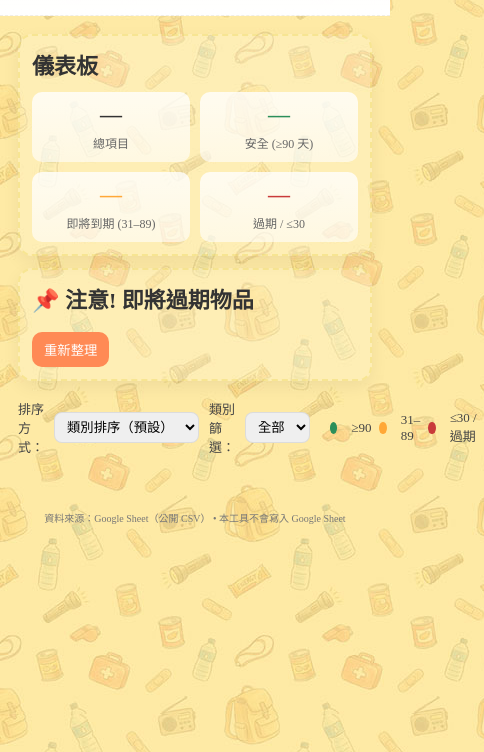
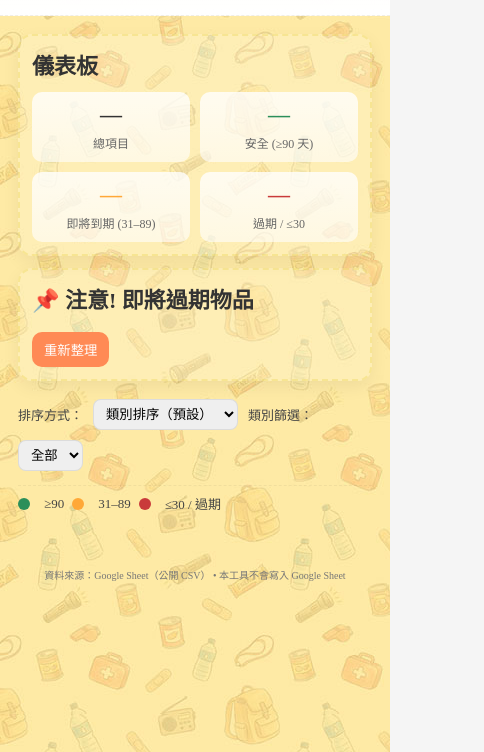
Before and after one commit to Winniewang7777/project_GoBag, a plain HTML site: page index.html in a window 390 px wide. Shown: the part 92-844 px from the top of the page, 484 px wide, since content can reach past the window. Drawn offline with Linux system fonts and the light colour scheme; no server answers.

Commit message:
更新新圖示；調整 CSS 控制項樣式以支援響應式佈局

```diff
--- a/index.html
+++ b/index.html
@@ -6,7 +6,7 @@
   <title>⛑️ 居家防災物資紀錄表</title>
   <!-- Link to external CSS -->
   <link rel="stylesheet" href="styles.css" />
-  <link rel="icon" type="image/png" href="icon.jpg">
+  <link rel="icon" type="image/png" href="icon.png">
 </head>
 <body>
   <!-- ==========================
--- a/styles.css
+++ b/styles.css
@@ -89,7 +89,7 @@ html,body {
 .urgent-item .meta { font-size:12px; color:#666; }
 
 /* controls */
-.controls { display:flex; gap:10px; align-items:center; margin-bottom:12px; }
+.controls { display:flex; gap:10px; align-items:center; margin-bottom:12px; flex-wrap: wrap;}
 .controls label { font-size:13px; color:#444; }
 .controls select { padding:6px 8px; border-radius:8px; border:1px solid rgba(0,0,0,0.08); }
 
@@ -167,4 +167,22 @@ html,body {
     /* 手機版：強制改回一欄 */
     grid-template-columns: 1fr;
   }
+
+  /* 1. 在手機版隱藏佔位符，不需要它來撐開距離了 */
+  .spacer {
+    display: none;
+  }
+  /* 2. 讓圖例區塊獨佔一行 (New Row) */
+  .legend {
+    width: 100%;        /* 強制佔滿寬度 */
+    margin-top: 4px;    /* 與上方的下拉選單拉開一點距離 */
+    padding-top: 8px;   /* 增加一點呼吸感 */
+    border-top: 1px dashed rgba(0,0,0,0.05); /* (選用) 加個分隔線讓層次清楚 */
+
+    /* 確保內容靠左或居中，看您喜好 */
+    justify-content: flex-start;
+
+    /* 預防圖例裡面的文字在 iPhone SE 等小手機還是太長，允許圖例內部也能換行 */
+    flex-wrap: wrap;
+  }
 }
```
Also changed, not shown: icon.jpg (deleted), icon.png (added).
